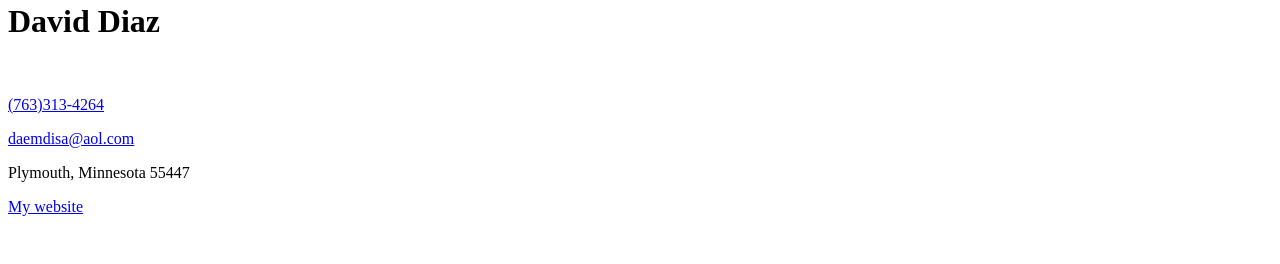
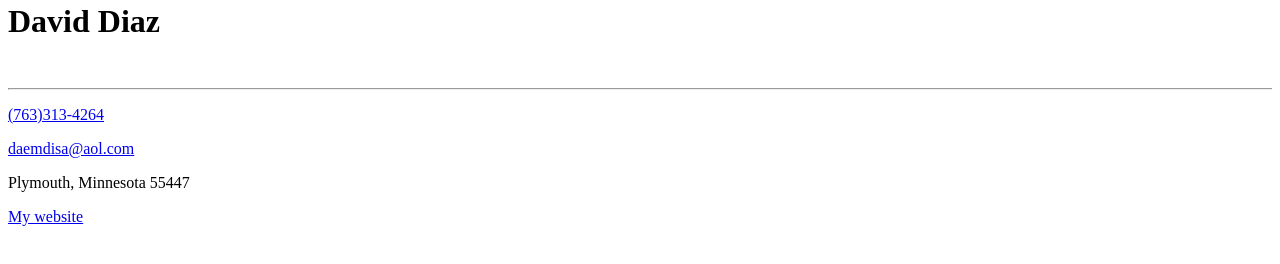
Before and after one commit to dabid76/dabid76.github.io, a plain HTML site: page index.html in a window 1280 px wide. Shown: the part 226-490 px from the top of the page. Drawn offline with Linux system fonts and the light colour scheme.

Commit message:
Update index.html

```diff
--- a/index.html
+++ b/index.html
@@ -13,6 +13,7 @@
       <h1>David Diaz</h1>
 
       <br class="clear"/>
+      <hr class="yellow"/>
 
       <p class="info">
         <p><a href="tel:763 313 4264">(763)313-4264</a></p>
```
